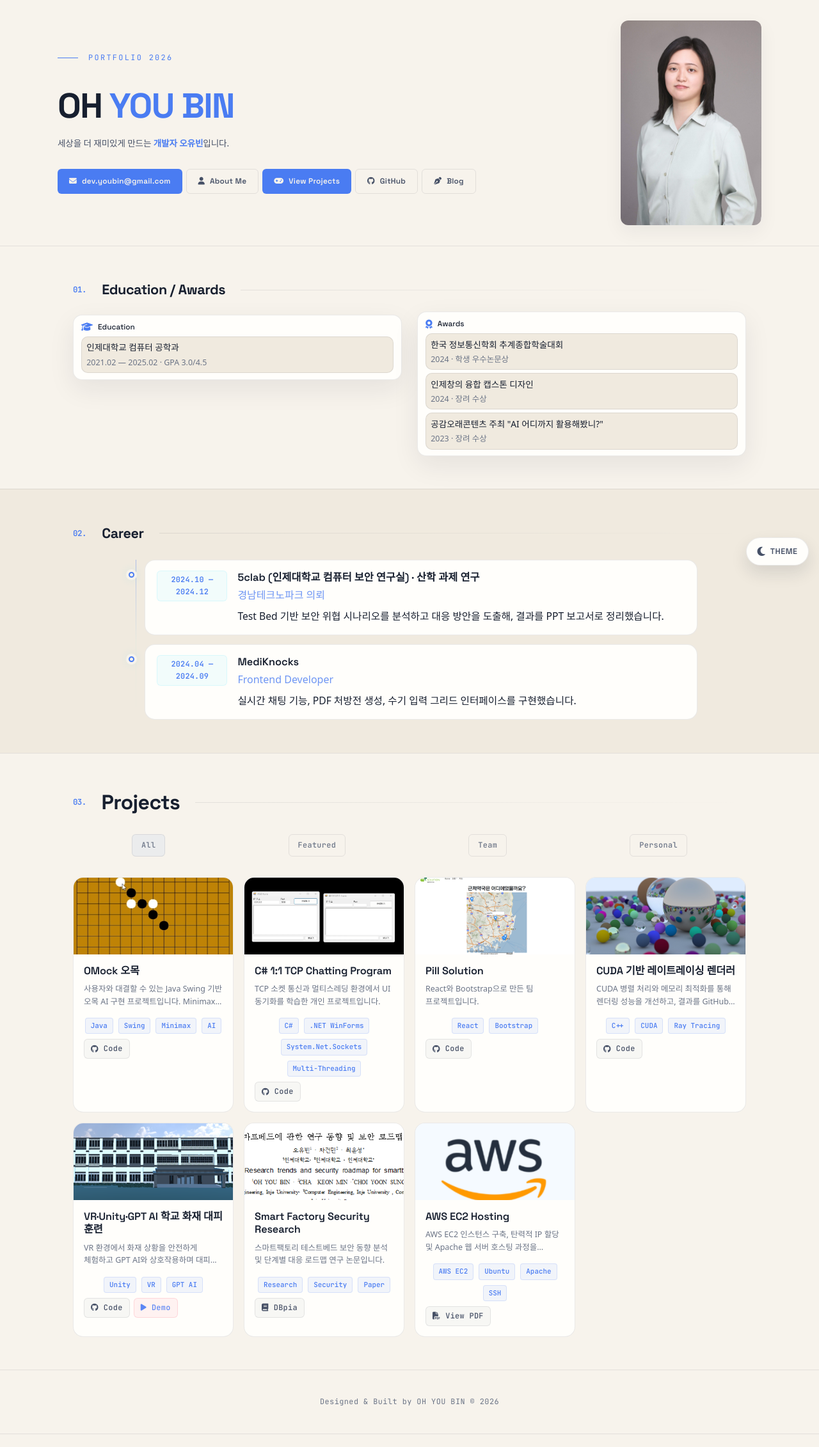
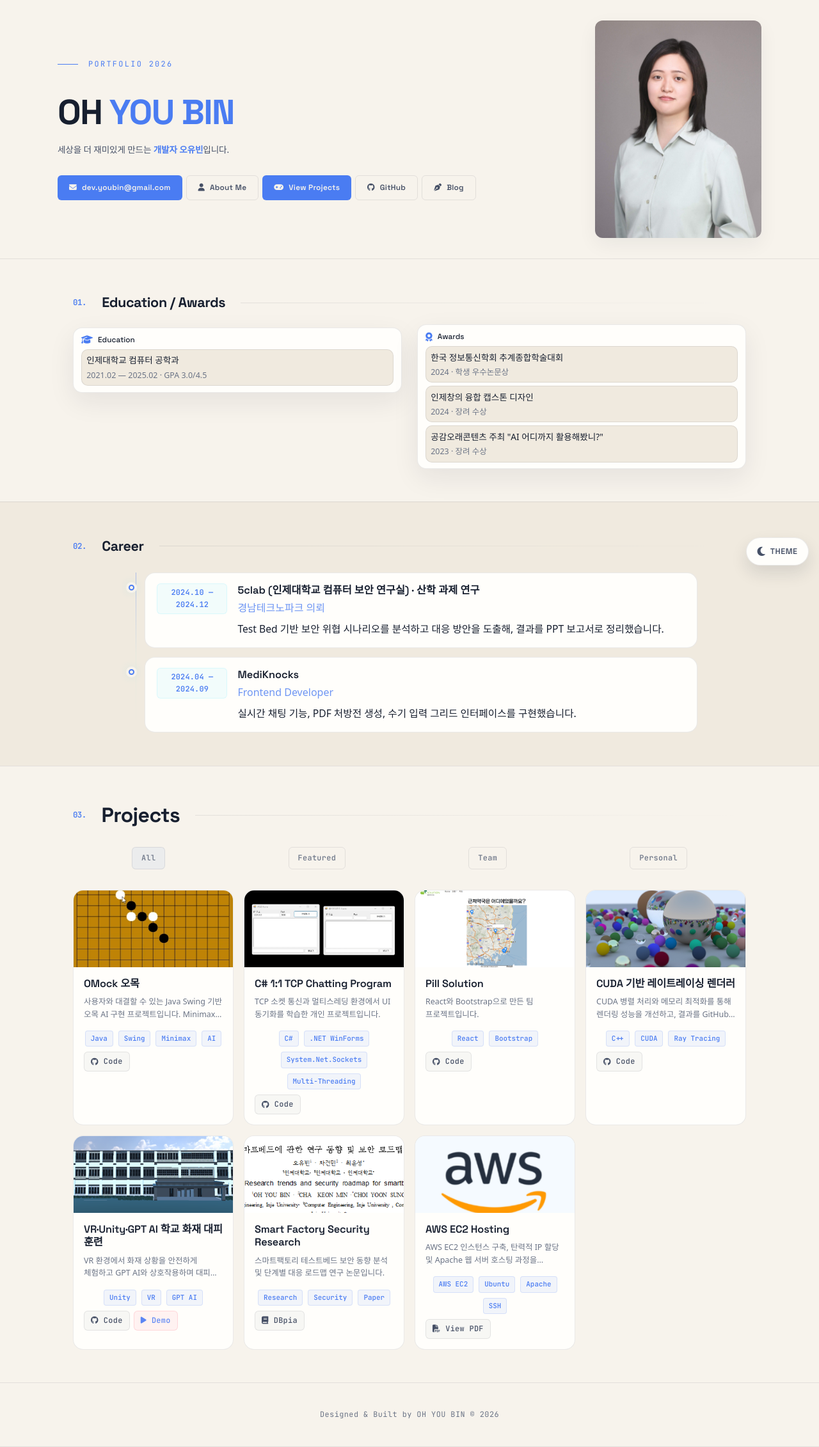
Before and after one commit to eye2ffect/eye2ffect.github.io, a Jekyll site: the page built from index.html, in a window 1280 px wide. Shown: the whole page at 64% size. Built offline with Jekyll 4.4.1, drawn with Linux system fonts in a browser that asks for light colours; some web fonts are replaced.

Commit message:
fix(hero): enlarge profile slightly and raise crop further

```diff
--- a/assets/css/main.css
+++ b/assets/css/main.css
@@ -56,7 +56,7 @@
   --profile-filter: saturate(0.98) contrast(1.01) brightness(1);
   --profile-border-width: 0px;
   --profile-glow: rgba(0, 0, 0, 0);
-  --profile-object-position: 10%;
+  --profile-object-position: 4%;
 
   /* ---- Typography ---- */
   --font-display: 'Space Grotesk', system-ui, -apple-system, sans-serif;
@@ -129,7 +129,7 @@
   --profile-filter: brightness(0.98) contrast(1.02) saturate(0.95);
   --profile-border-width: 0px;
   --profile-glow: rgba(0, 0, 0, 0);
-  --profile-object-position: 10%;
+  --profile-object-position: 4%;
 }
 
 /* ================================================================
@@ -363,7 +363,7 @@ html {
 
 .hero-inner {
   display: grid;
-  grid-template-columns: 1fr 220px;
+  grid-template-columns: 1fr 260px;
   gap: var(--space-6);
   align-items: center;
 }
@@ -381,8 +381,8 @@ html {
   overflow: hidden;
   transition: border-color 0.18s var(--ease-smooth), box-shadow 0.18s var(--ease-smooth), background-color 0.18s var(--ease-smooth), filter 0.18s var(--ease-smooth);
   width: 100%;
-  max-width: 280px;
-  height: 320px; /* enlarged container to better balance the hero layout */
+  max-width: 300px;
+  height: 340px; /* enlarged container to better balance the hero layout */
 }
 
 /* Hover effect removed as requested */
@@ -401,7 +401,7 @@ html {
 @media (max-width: 900px) {
   .hero-inner { grid-template-columns: 1fr; }
   .hero-right { order: -1; margin-bottom: var(--space-4); display: flex; justify-content: center; }
-  .hero-profile-wrap { max-width: 250px; height: 290px; }
+  .hero-profile-wrap { max-width: 270px; height: 310px; }
 }
 
 .hero-actions {
```
